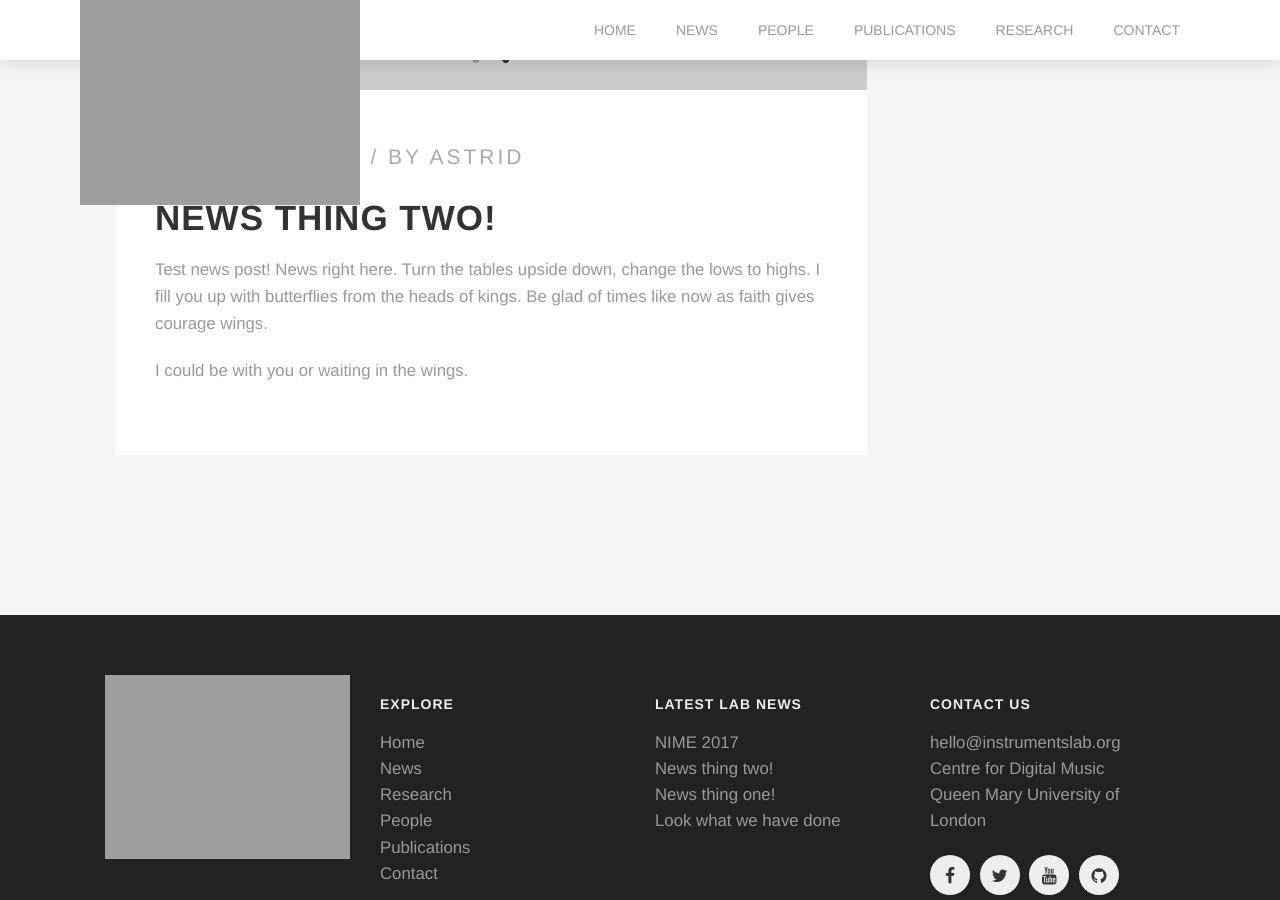
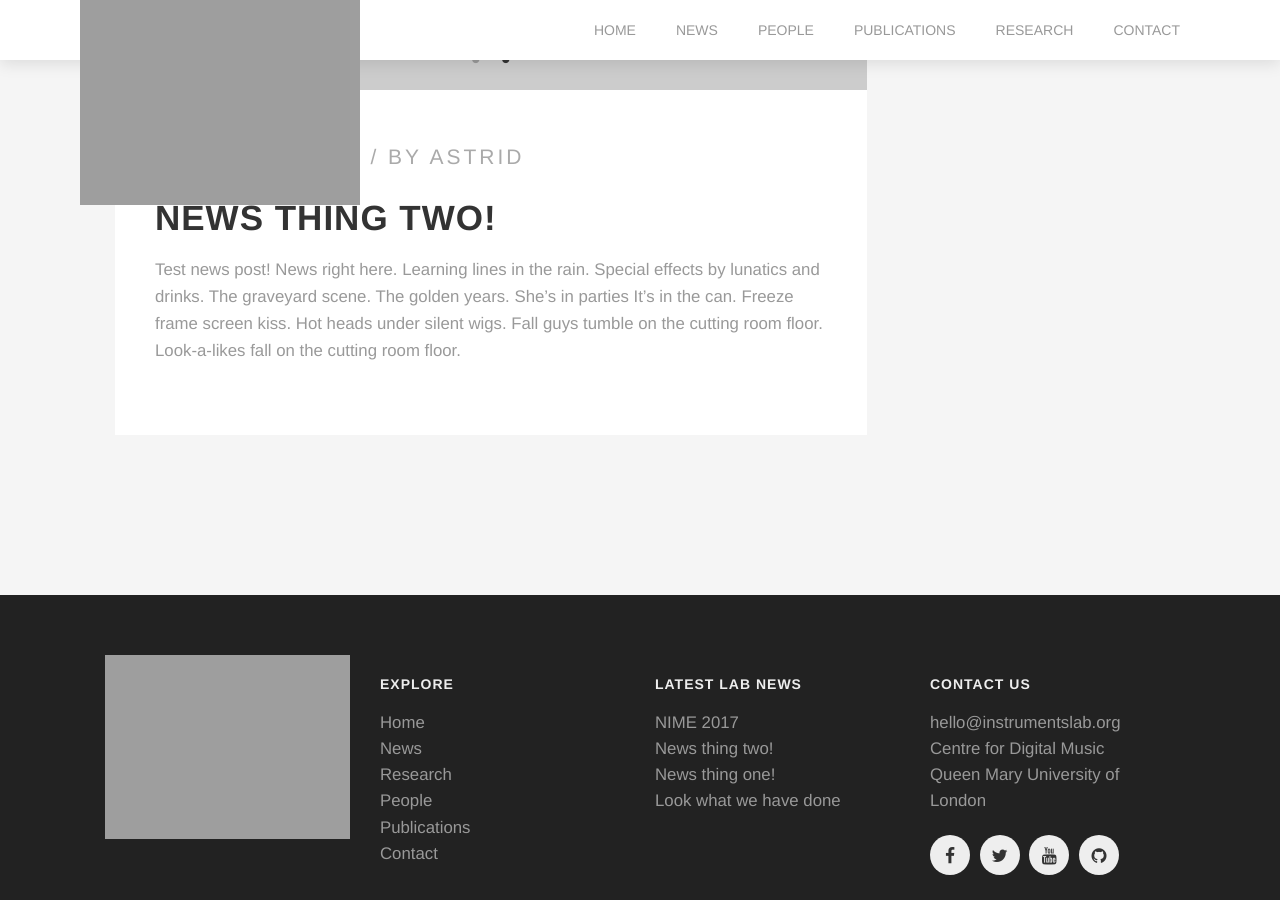
Before and after one commit to disastrid/instruments_lab, a Jekyll site: the page built from docs/_posts/2016-03-10-news-thing-two.markdown, in a window 1280 px wide and 900 px high, scrolled down 912 px. Built offline with Jekyll 4.4.1, drawn with Linux system fonts in a browser that asks for light colours.

Commit message:
Adjusted some post settings for testing

```diff
--- a/docs/_posts/2016-03-10-news-thing-two.markdown
+++ b/docs/_posts/2016-03-10-news-thing-two.markdown
@@ -2,14 +2,13 @@
 layout: post
 title:  "News thing two!"
 date:   2016-03-10 08:19:12
-front-image: "../images/stock/blog-5.jpg"
+front-image: /images/stock/blog-5.jpg
 images:
-  - images/stock/blog-3.jpg
-  - images/stock/blog-2.jpg
+  - /images/stock/blog-3.jpg
+  - /images/stock/blog-2.jpg
 categories: news
 author: Astrid
 ---
 
-Test news post! News right here. Turn the tables upside down, change the lows to highs. I fill you up with butterflies from the heads of kings. Be glad of times like now as faith gives courage wings.
-
-I could be with you or waiting in the wings.
+Test news post! News right here. Learning lines in the rain. Special effects by lunatics and drinks. The graveyard scene. The golden years. She's in parties
+It's in the can. Freeze frame screen kiss. Hot heads under silent wigs. Fall guys tumble on the cutting room floor. Look-a-likes fall on the cutting room floor.
--- a/docs/_posts/2017-04-01-nime-2017.markdown
+++ b/docs/_posts/2017-04-01-nime-2017.markdown
@@ -2,8 +2,8 @@
 layout: post
 title:  "NIME 2017"
 categories: [news, events]
-images: ../images/stock/blog-5.jpg
-front-image: "../images/stock/blog-5.jpg"
+images: /images/stock/blog-5.jpg
+front-image: /images/stock/blog-5.jpg
 event_date: May 11-16, 2017
 excerpt: The Augmented Instruments Lab will be repping QM at NIME 2017, in Copenhagen.
 url: www.nime2017.org
```
Also changed, not shown: docs/_posts/2016-02-10-news-thing-one.markdown (+3 -5 lines).
